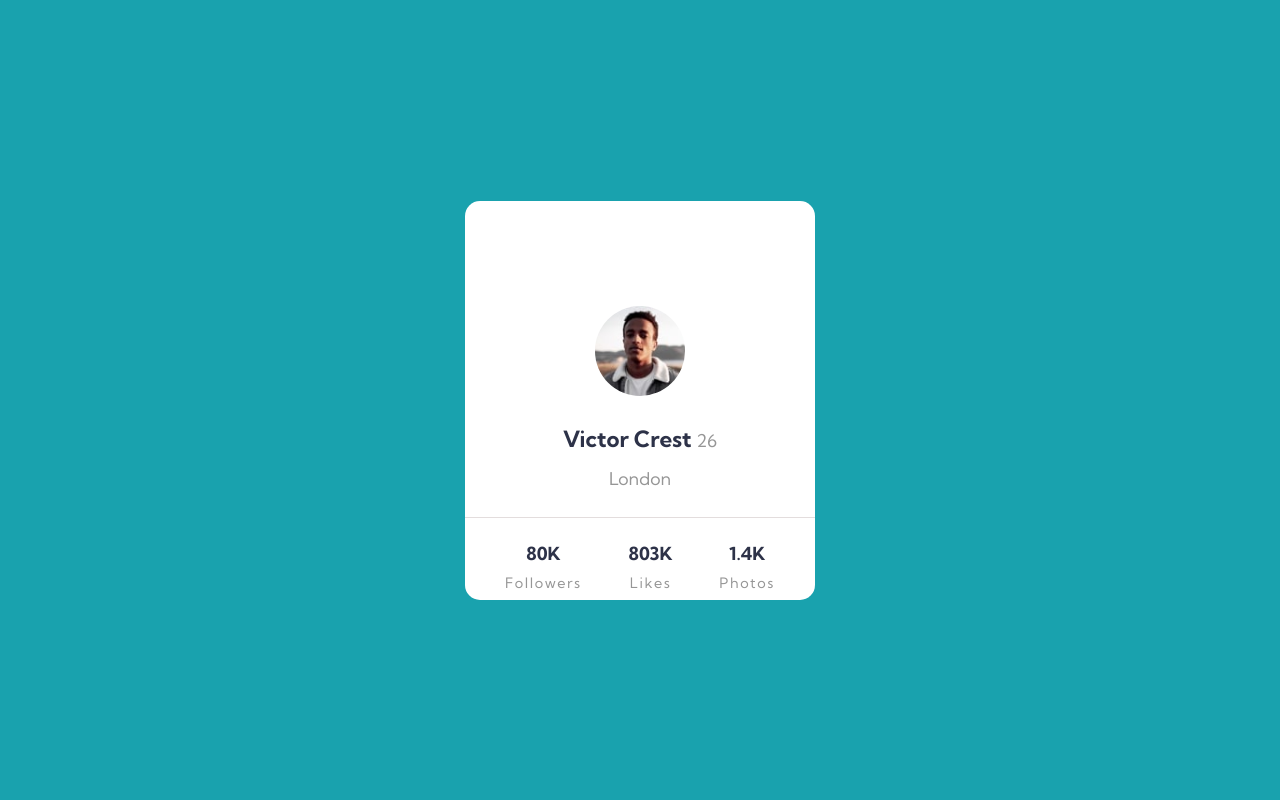
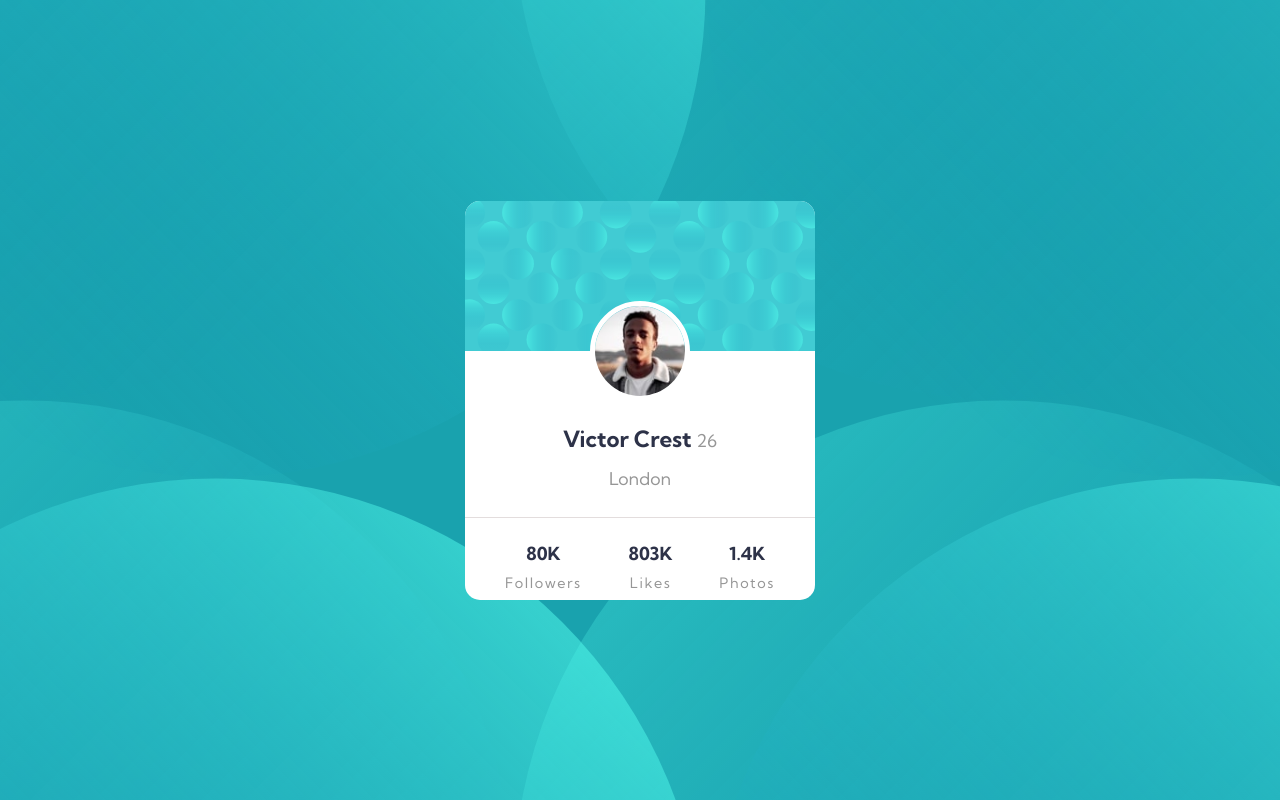
Before and after one commit to Njabz-1/Profile-card-component, a plain HTML site: page index.html in a window 1280 px wide. Drawn offline with Linux system fonts and the light colour scheme.

Commit message:
Images for backgrounds weren't loading, fixed that

```diff
--- a/css/styles.css
+++ b/css/styles.css
@@ -10,10 +10,10 @@ body {
     color: hsl(229, 23%, 23%);
 }
 .main {
-    background-image: url("./images/bg-pattern-top.svg"), url("./images/bg-pattern-bottom.svg");
+    background: url("../../images/bg-pattern-top.svg"), url("../../images/bg-pattern-bottom.svg");
+
     background-position: -90% -500px, 170% 400px;
-    background-repeat: no-repeat;
-    background: hsl(185, 75%, 39%);
+    background-color: hsl(185, 75%, 39%);
     min-height: 100vh;
     display: flex;
     justify-content: center;
@@ -29,7 +29,7 @@ body {
 .upper-container {
     height: 150px;
     width: 350px;
-    background: url(./images/bg-pattern-card.svg);
+    background: url(../../images/bg-pattern-card.svg);
     background-size: cover;
 }
 .img-sec {
```
